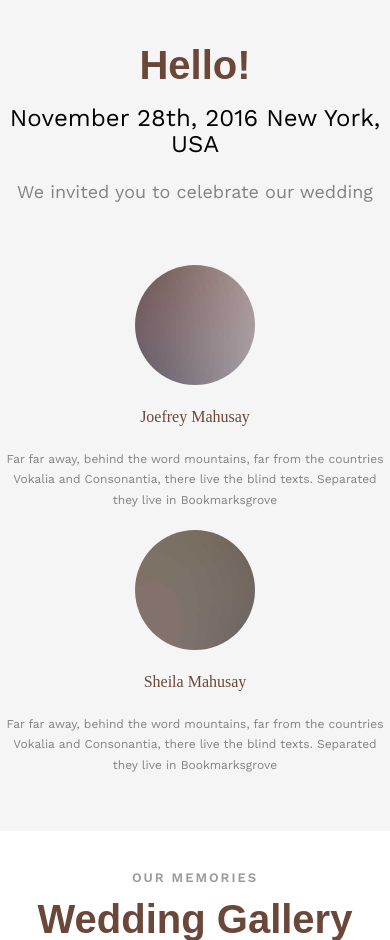
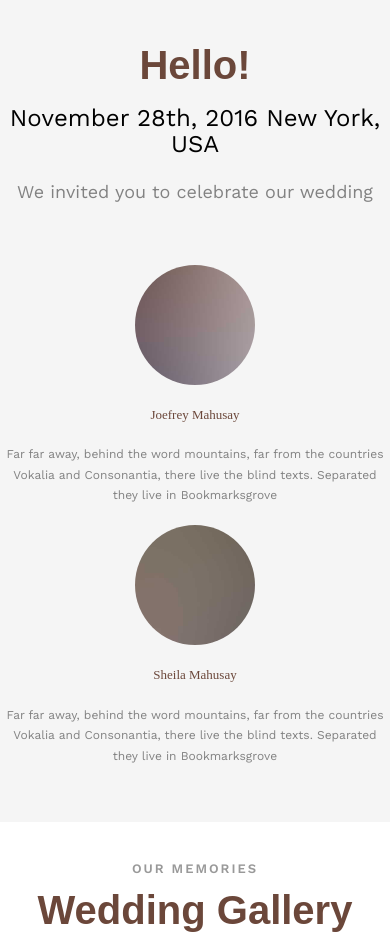
Before and after one commit to shulthon/nikah-rahma, a PHP site: page /gallery.html in a window 390 px wide. Shown: the part 401-1341 px from the top of the page. Run offline with PHP 8.4, Linux system fonts and the light colour scheme; some web fonts are replaced.

Commit message:
Updatenewssss

```diff
--- a/shulthonrahma/css/style.css
+++ b/shulthonrahma/css/style.css
@@ -1346,7 +1346,7 @@ span.salam {
 
 @media screen and (max-width: 768px) {
   .desc-bride h3, .desc-groom h3{
-    font-size: 16px !important;
+    font-size: 13px !important;
   }
   span.salam {
     font-size: 18px !important;
```
